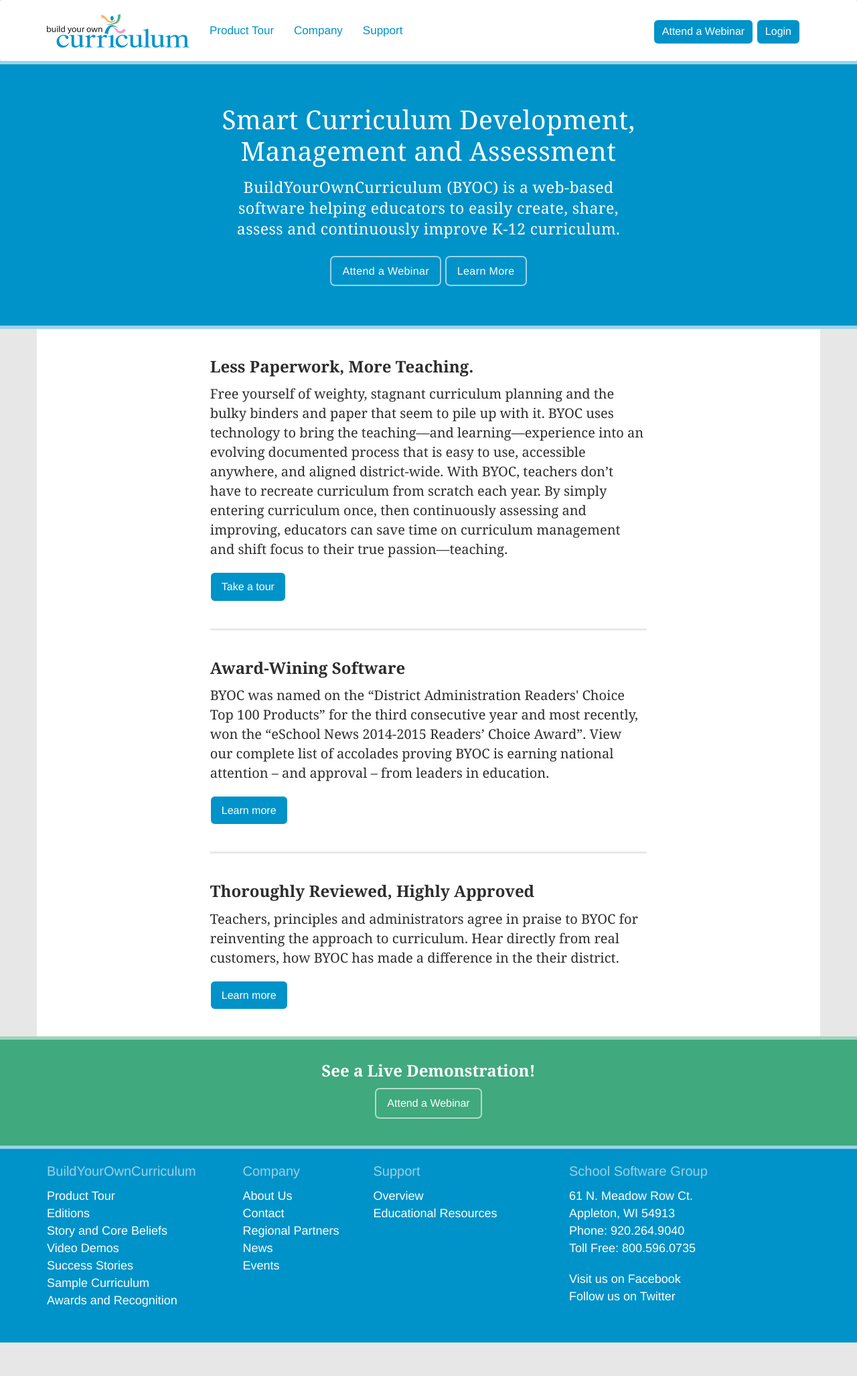
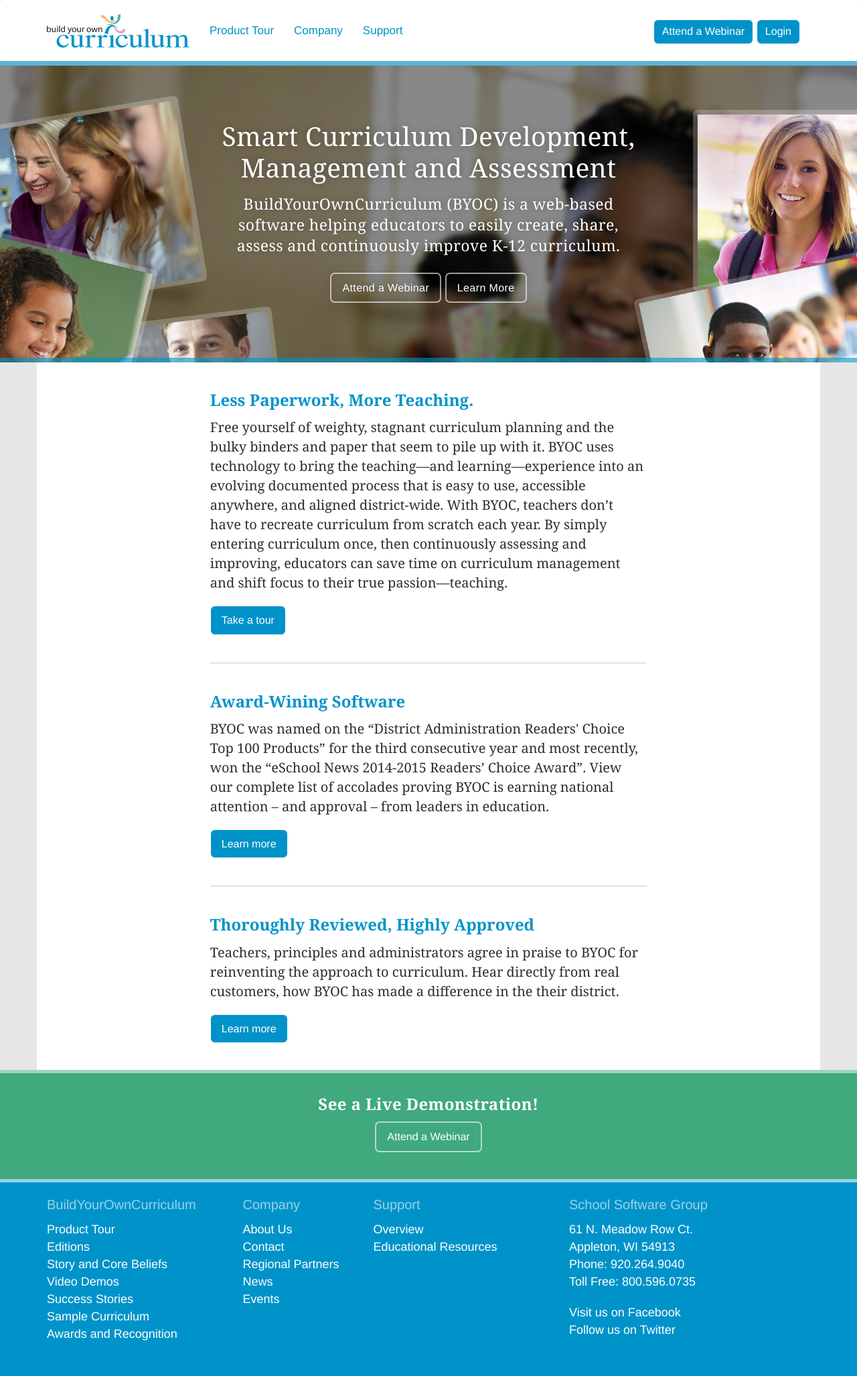
Before and after one commit to kevin-insight/byoc, a Jekyll site: the page built from index.html, in a window 1280 px wide. Shown: the whole page at 67% size. Built offline with Jekyll 4.4.1, drawn with Linux system fonts in a browser that asks for light colours; nearby versions of some CDN libraries; before the commit the page ends 2004 px from its top, so only the background shows below that.

Commit message:
Adding intro graphic.

```diff
--- a/_includes/header.html
+++ b/_includes/header.html
@@ -19,7 +19,7 @@
       <script src="https://oss.maxcdn.com/respond/1.4.2/respond.min.js"></script>
     <![endif]-->
   </head>
-  <body>
+  <bodys>
     <nav class="navbar main-nav" role="navigation">
       <div class="container">
         <!-- Brand and toggle get grouped for better mobile display -->
--- a/css/main.css
+++ b/css/main.css
@@ -73,6 +73,7 @@
   font-size: 1rem;
   line-height: 1.35;
   font-weight: bold;
+  color: #0093C9;
 }
 h1 {
   margin-top: 0px;
@@ -220,7 +221,7 @@
   border-radius: 0px;
   font-size: 15px;
   min-height: 0px;
-  border-bottom: 5px solid rgba(255,255,255,.6);
+  border-bottom: 7px solid rgba(255,255,255,.6);
 }
 .sub-nav .nav li {
   opacity: 1;
@@ -266,16 +267,34 @@
 
 .jumbotron {
   position: relative;
-  height: 400px;
   margin-bottom: 0px;
   padding-left: 0px;
   padding-right: 0px;
   text-align: center;
-  background-color: #0093c9;
   color: white;
   letter-spacing: .02rem;
-  border-top: 5px solid rgba(255,255,255,.6);
-  border-bottom: 5px solid rgba(255,255,255,.6);
+  border-top: 7px solid rgba(0,147,201,.6);
+  border-bottom: 7px solid rgba(0,147,201,.6);
+  background: #E7E7E7 url(/img/intro-collage.jpg) no-repeat fixed;
+  height: 450px;
+}
+@media (min-width: 768px) {
+  .jumbotron {
+    -webkit-background-size: cover;
+       -moz-background-size: cover;
+         -o-background-size: cover;
+            background-size: cover;
+  }
+}
+@media (min-width: 1400px) {
+  .jumbotron {
+    height: 525px;
+  }
+}
+@media (min-width: 1500px) {
+  .jumbotron {
+    height: 560px;
+  }
 }
 .jumbotron-caption {
   visibility: hidden;
@@ -284,6 +303,13 @@
   margin-right: auto;
   padding-left: 15px;
   padding-right: 15px;
+  padding-top: 15px;
+  padding-bottom: 15px;
+  -webkit-filter: drop-shadow(0px 0px 5px rgba(0,0,0,.3));
+	-moz-filter: drop-shadow(0px 0px 5px rgba(0,0,0,.3));
+	-ms-filter: drop-shadow(0px 0px 5px rgba(0,0,0,.3));
+	-o-filter: drop-shadow(0px 0px 5px rgba(0,0,0,.3));
+	filter: drop-shadow(0px 0px 5px rgba(0,0,0,.3));
 }
 .jumbotron h1 {
   font-size: 1.95rem;
@@ -320,6 +346,13 @@
   padding-bottom: 40px;
   border-top: 5px solid rgba(255,255,255,.5);
 }
+.call-to-action h1,
+.call-to-action h2 {
+  color: #FFF;
+  letter-spacing: .02rem;
+}
+
+
 
 /*
  * Footer
--- a/index.html
+++ b/index.html
@@ -3,7 +3,7 @@
 call-to-action: yes
 ---
 
-<div class="jumbotron">
+<div class="jumbotron jumbotron-1">
   <div class="jumbotron-caption fadeIn vertical-center">
     <h1>Smart Curriculum Development, Management and Assessment</h1>
     <p>BuildYourOwnCurriculum (BYOC) is a web-based software helping educators to easily create, share, assess and continuously improve K-12 curriculum.</p>
```
Also changed, not shown: img/intro-collage.jpg (added).
